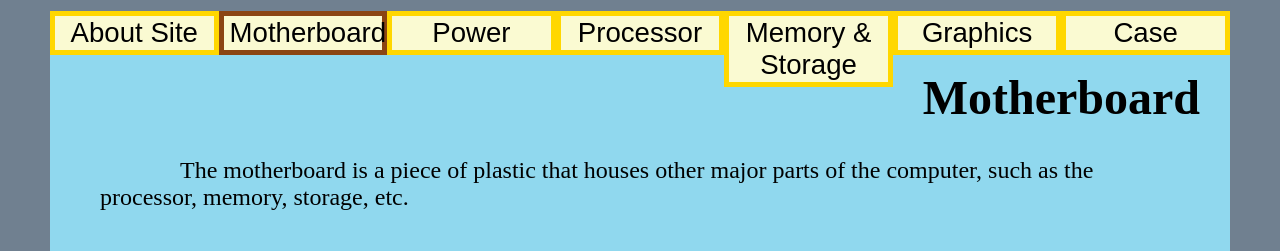
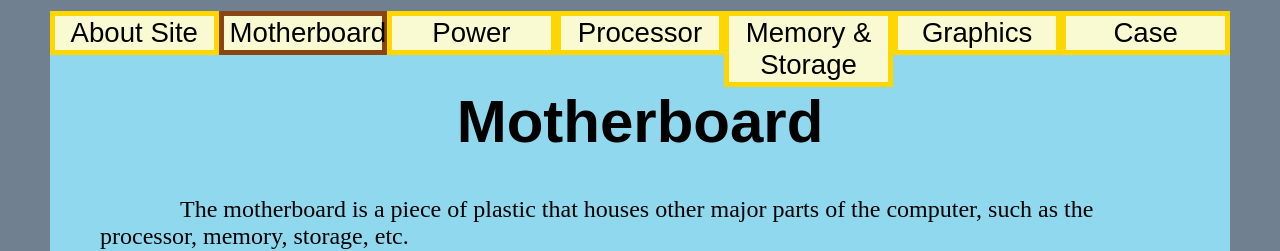
Before and after one commit to kayzao/web, a plain HTML site: page motherboard.html in a window 1280 px wide. Shown: the part 139-390 px from the top of the page. Drawn offline with Linux system fonts and the light colour scheme.

Commit message:
Update motherboard.html

```diff
--- a/motherboard.html
+++ b/motherboard.html
@@ -20,7 +20,7 @@
         <a href="./case.html" class=menu><button class="menu">Case</button></a>
     </div>
     <br>
-    <h1>Motherboard</h1>
+    <h1 class="title">Motherboard</h1>
     <p> The motherboard is a piece of plastic that houses other major parts of the computer, such as the processor,
         memory, storage, etc.</p>
     <br>
```
